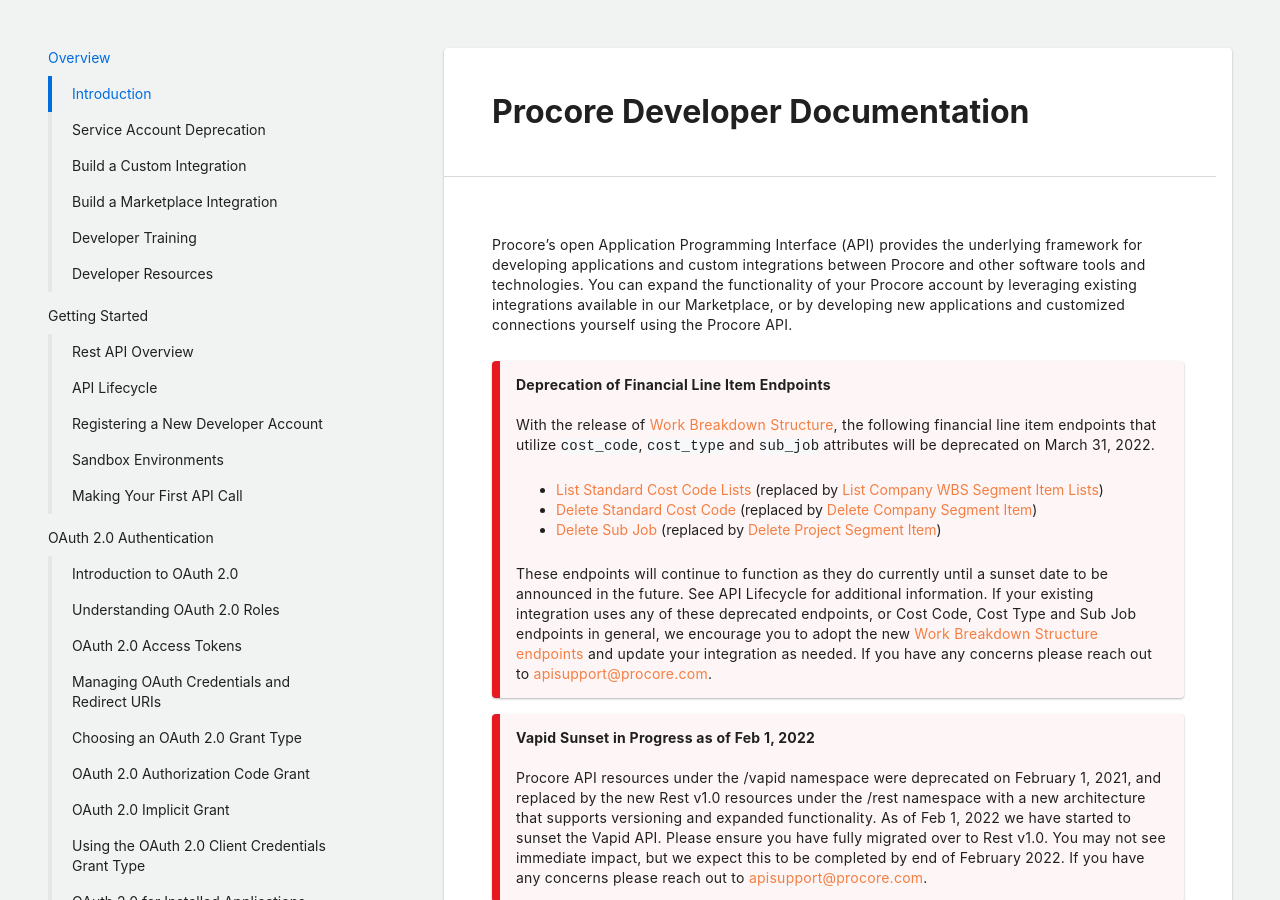
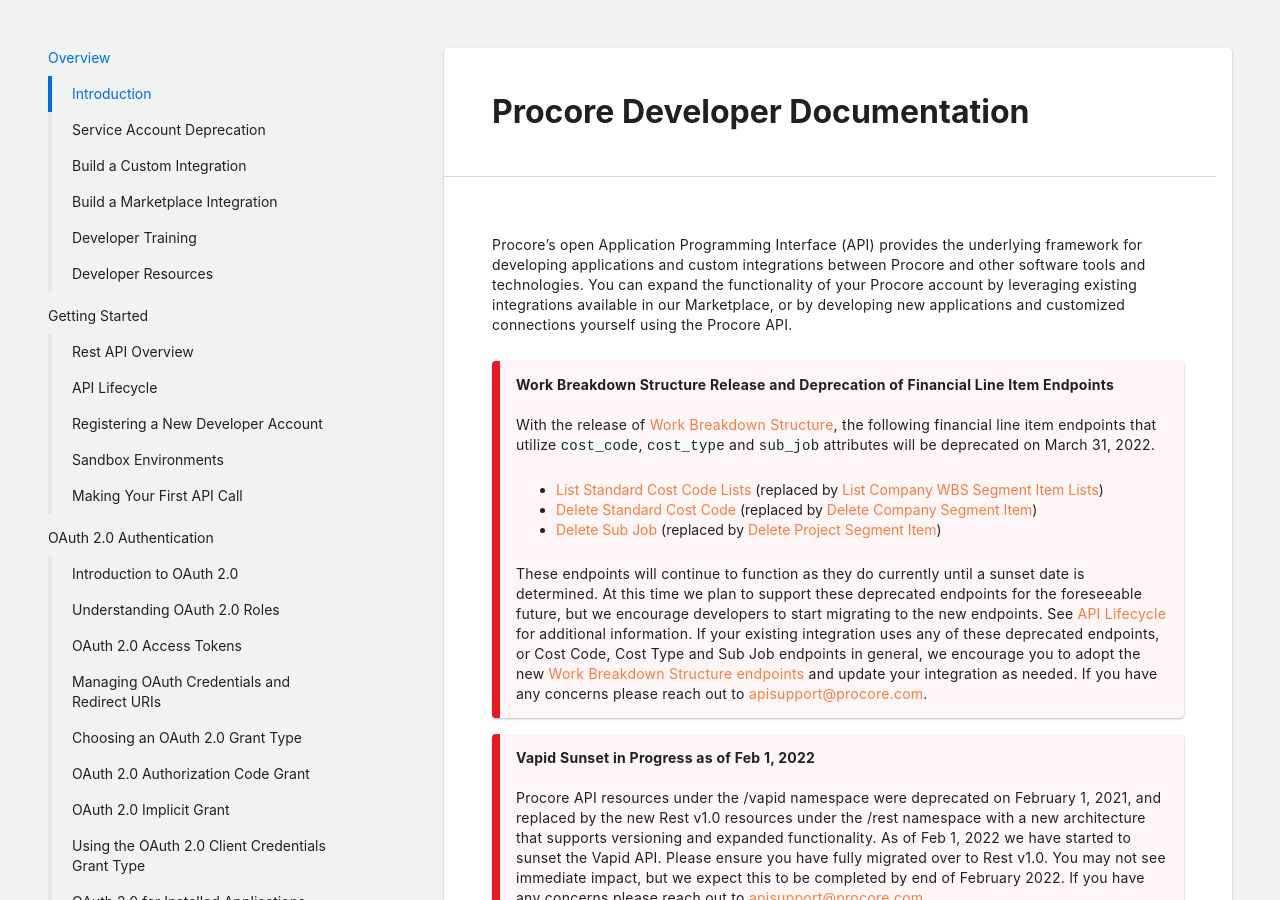
Before and after one commit to procore/documentation, a Jekyll site: the page built from overview/introduction.md, in a window 1280 px wide and 900 px high. Built offline with Jekyll 4.4.1, drawn with Linux system fonts in a browser that asks for light colours.

Commit message:
Banner udpates

```diff
--- a/overview/introduction.md
+++ b/overview/introduction.md
@@ -8,7 +8,7 @@ section_title: Overview
 Procore's open Application Programming Interface (API) provides the underlying framework for developing applications and custom integrations between Procore and other software tools and technologies.
 You can expand the functionality of your Procore account by leveraging existing integrations available in our Marketplace, or by developing new applications and customized connections yourself using the Procore API.
 
->**Deprecation of Financial Line Item Endpoints**
+>**Work Breakdown Structure Release and Deprecation of Financial Line Item Endpoints**
 >
 > With the release of [Work Breakdown Structure](https://developers.procore.com/documentation/tutorial-wbs), the following financial line item endpoints that utilize `cost_code`, `cost_type` and `sub_job` attributes will be deprecated on March 31, 2022.
 >
@@ -16,8 +16,9 @@ You can expand the functionality of your Procore account by leveraging existing
 > - [Delete Standard Cost Code](https://developers.procore.com/reference/rest/v1/cost-codes?version=1.0#delete-standard-cost-code) (replaced by [Delete Company Segment Item](https://developers.procore.com/reference/rest/v1/segment-items?version=1.0#delete-company-segment-item))
 > - [Delete Sub Job](https://developers.procore.com/reference/rest/v1/sub-jobs?version=1.0#delete-sub-job) (replaced by [Delete Project Segment Item](https://developers.procore.com/reference/rest/v1/segment-items?version=1.0#delete-project-segment-item))
 >
-> These endpoints will continue to function as they do currently until a sunset date to be announced in the future.
-> See API Lifecycle for additional information.
+> These endpoints will continue to function as they do currently until a sunset date is determined.
+> At this time we plan to support these deprecated endpoints for the foreseeable future, but we encourage developers to start migrating to the new endpoints.
+> See [API Lifecycle](https://developers.procore.com/documentation/rest-api-lifecycle) for additional information.
 > If your existing integration uses any of these deprecated endpoints, or Cost Code, Cost Type and Sub Job endpoints in general, we encourage you to adopt the new [Work Breakdown Structure endpoints](https://developers.procore.com/reference/rest/v1/codes?version=1.0) and update your integration as needed.
 > If you have any concerns please reach out to [apisupport@procore.com](mailto:apisupport@procore.com).
 
```
Also changed, not shown: tutorials/tutorial_wbs.md (+3 -2 lines).
